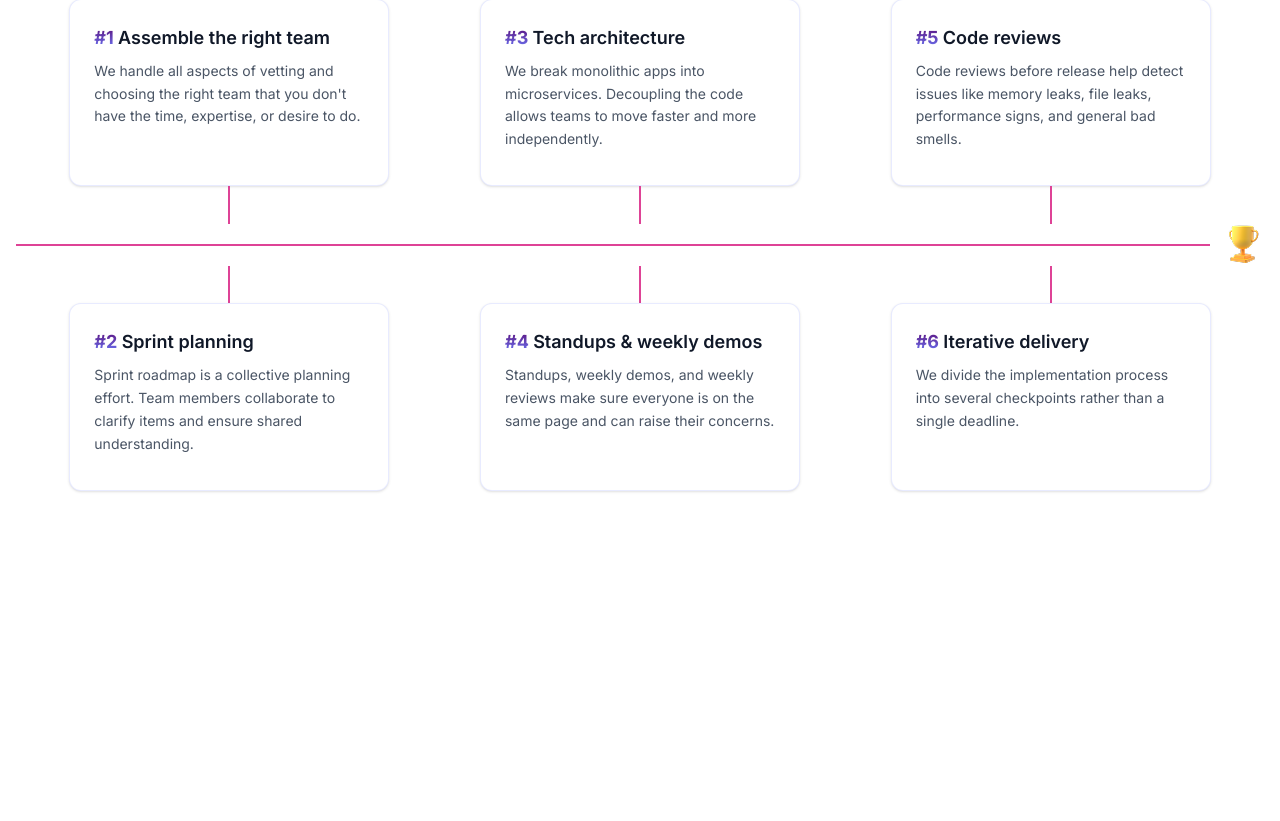
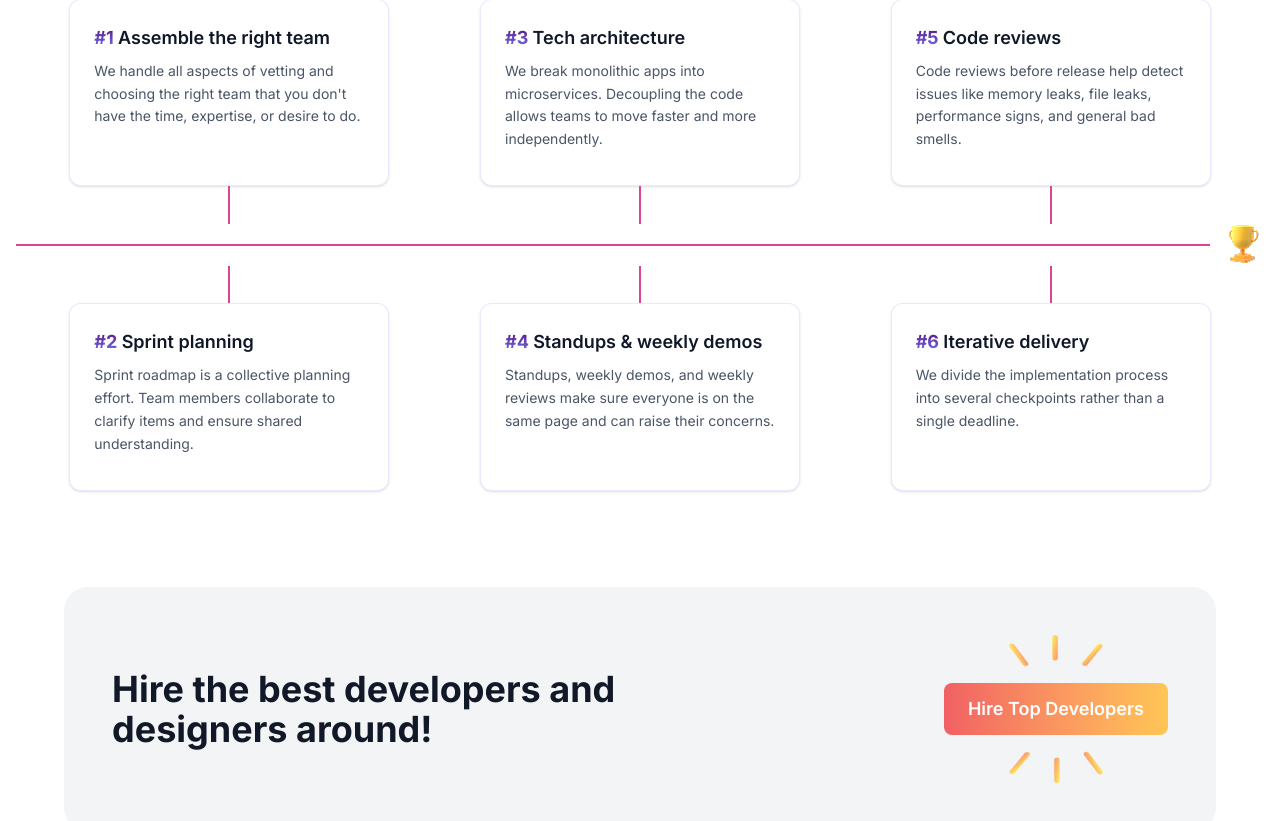
Before and after one commit to hamza-jaffar/degvora-website, a React (Vite) app: page / in a window 1280 px wide. Shown: the part 4386-5207 px from the top of the page. Before the commit the page ends 4909 px from the top, so only its background shows below. Built offline with nearby package versions, Linux system fonts and the light colour scheme.

Commit message:
Add Home Page Hire Section

```diff
--- a/src/App.tsx
+++ b/src/App.tsx
@@ -4,6 +4,7 @@ import ServiceWeOffer from "@/sections/service-we-offer";
 import WayOfBuildingSoftware from "@/sections/way-of-building-software";
 import OurDesignAndDevelopmentProcess from "@/sections/our-design-and-development-process";
 import DevelopmentThroughAlcaline from "@/sections/development-through-alcaline";
+import HomePageHireSection from "@/sections/home-page-hire-section";
 
 const App = () => {
   return (
@@ -18,6 +19,7 @@ const App = () => {
         <OurDesignAndDevelopmentProcess />
       </section>
       <DevelopmentThroughAlcaline />
+      <HomePageHireSection />
     </section>
   );
 };
--- /dev/null
+++ b/src/sections/home-page-hire-section.tsx
@@ -0,0 +1,33 @@
+const HomePageHireSection = () => {
+  return (
+    <section className="w-full max-w-7xl mx-auto px-4 mt-16 mb-8">
+      <div className="max-w-6xl mx-auto rounded-3xl bg-gray-100 p-8 md:p-12 flex flex-col md:flex-row items-center gap-8 md:gap-0">
+        {/* Text */}
+        <h1 className="font-bold text-2xl sm:text-3xl md:text-4xl text-center md:text-left md:w-1/2">
+          Hire the best developers and designers around!
+        </h1>
+
+        {/* Button + Images */}
+        <div className="md:w-1/2 flex justify-center md:justify-end">
+          <div className="flex flex-col items-center gap-4">
+            <img
+              src="/assets/arrows.png"
+              alt="arrows"
+              className="w-16 sm:w-20 md:w-24"
+            />
+            <button className="text-sm sm:text-base md:text-lg font-semibold bg-linear-to-r from-[#F16063] to-[#FFC656] px-6 py-3 rounded-lg cursor-pointer text-white">
+              Hire Top Developers
+            </button>
+            <img
+              src="/assets/arrows.png"
+              alt="arrows"
+              className="rotate-180 w-16 sm:w-20 md:w-24"
+            />
+          </div>
+        </div>
+      </div>
+    </section>
+  );
+};
+
+export default HomePageHireSection;
```
Also changed, not shown: public/assets/arrows.png (renamed from public/assets/Group 38.png).
